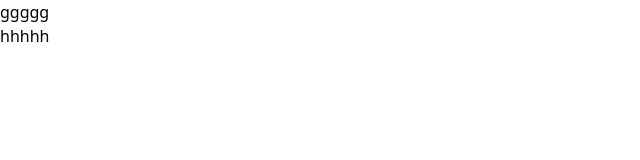
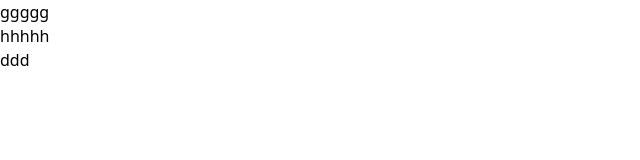
Before and after one commit to MuhammadaliID/GIT-EXAM-3, a website: page index.html in a window 1280 px wide. Shown: the full height of the page, 0-640 px from the left. Drawn offline with Linux system fonts and the light colour scheme.

Commit message:
first commit

```diff
--- a/index.html
+++ b/index.html
@@ -9,5 +9,6 @@
 <body>
     <h1>ggggg</h1>
     <h1>hhhhh</h1>
+    <hh>ddd</hh>
 </body>
 </html>
```
